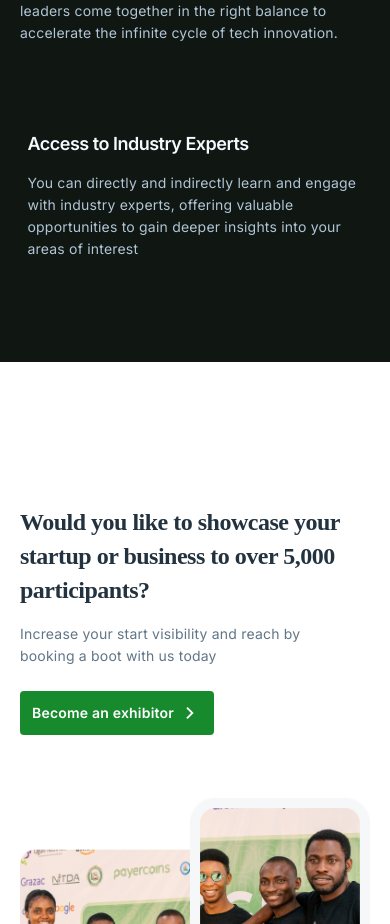
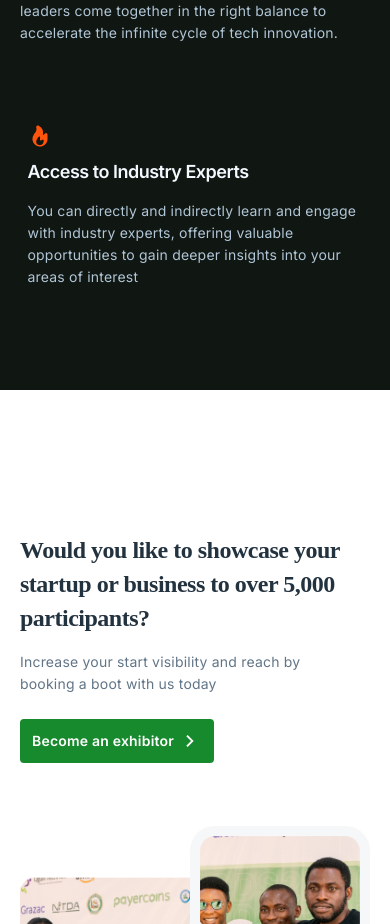
Before and after one commit to Paulmat33/Ogun-Summit, a React (Vite) app: page / in a window 390 px wide. Shown: the part 3100-4024 px from the top of the page. Built offline with nearby package versions, Linux system fonts and the light colour scheme; a web font is replaced by a local one.

Commit message:
mobile responsiveness

```diff
--- a/src/Components/SectionB/SectionB.jsx
+++ b/src/Components/SectionB/SectionB.jsx
@@ -1,6 +1,6 @@
 import "./SectionB.css";
 import video from "../../assets/Video.png";
-// import fire from "../../assets/Fire.png";
+import fire from "../../assets/fire.png";
 
 const SectionB = () => {
   return (
@@ -33,7 +33,7 @@ const SectionB = () => {
 
       <div className="access-industry">
         <div className="sectionB-text-3">
-          {/* <img src={fire} alt="fire" /> */}
+          <img src={fire} alt="fire" />
           <h4>Access to Industry Experts</h4>
           <p>
             You can directly and indirectly learn and engage with industry
--- a/src/Components/SectionD/SectionD.jsx
+++ b/src/Components/SectionD/SectionD.jsx
@@ -4,7 +4,7 @@ import Network from "../../assets/Network.png";
 import Generate from "../../assets/Generate-Leads.png";
 import Gain from "../../assets/Gain-Exposture.png";
 import Innovate from "../../assets/Innovation.png";
-import Top from "../../assets/Top-speakers.png";
+import Top from "../../assets/Top-Speakers.png";
 import Insight from "../../assets/Fresh-insights.png";
 import Masterclass from "../../assets/Freemaster-Class.png";
 import Exploring from "../../assets/Exploring-Others.png";
```
